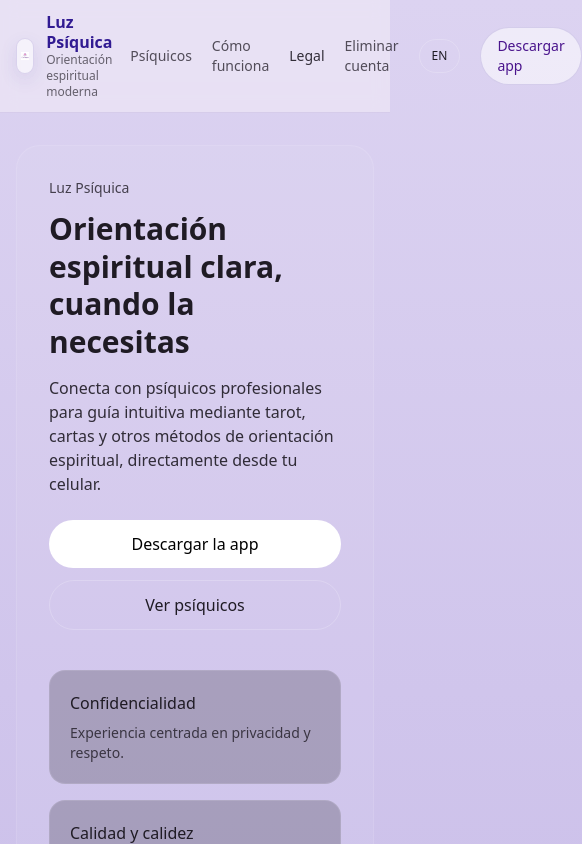
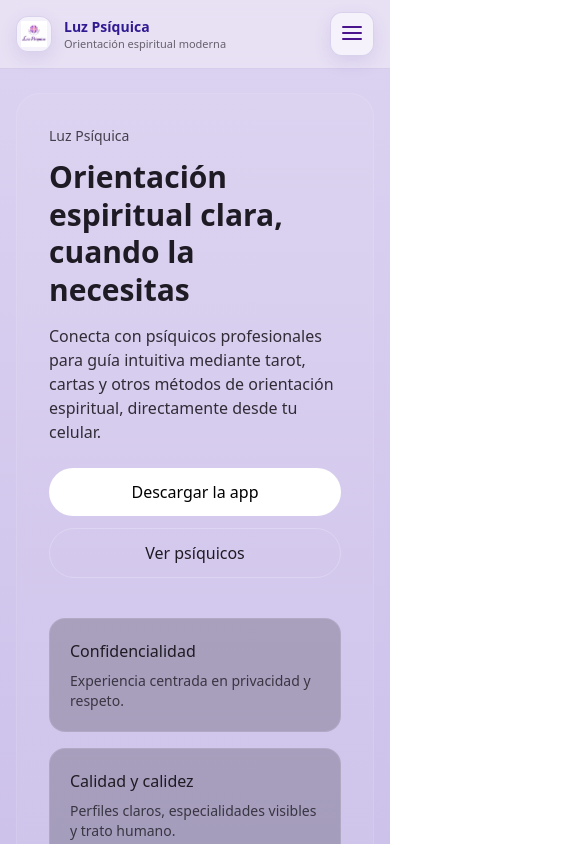
Before and after one commit to andreslo77/luzpsiquica-web, a Next.js app: page /es in a window 390 px wide. Shown: the top 844 px of the page, 582 px wide, since content can reach past the window. Built offline with nearby package versions, Linux system fonts and the light colour scheme.

Commit message:
global.css layout.tsx Header.tsx modified

```diff
--- a/app/globals.css
+++ b/app/globals.css
@@ -21,25 +21,29 @@
   --lp-text: #1f1b24;
 
   /* Primarios */
-  --lp-primary: #311B92;     /* greeting */
-  --lp-primary-2: #4A148C;   /* botones/acentos */
-  --lp-accent: #7E57C2;      /* borde foto */
+  --lp-primary: #311B92;
+  --lp-primary-2: #4A148C;
+  --lp-accent: #7E57C2;
 
   /* Bordes/sombras suaves */
   --lp-border: rgba(49, 27, 146, 0.14);
   --lp-shadow: 0 10px 26px rgba(49, 27, 146, 0.12);
 
-  /* Tipografía (Geist setea estas variables en layout) */
+  /* Tipografía */
   --font-sans: var(--font-geist-sans);
   --font-mono: var(--font-geist-mono);
 }
 
-html, body {
+html {
   color-scheme: light;
+  width: 100%;
+  overflow-x: hidden;
 }
 
 body {
   min-height: 100vh;
+  width: 100%;
+  overflow-x: hidden;
   background: linear-gradient(
     180deg,
     var(--lp-bg-top) 0%,
@@ -50,8 +54,25 @@ body {
   font-family: var(--font-sans), system-ui, -apple-system, Segoe UI, Roboto, Arial, sans-serif;
 }
 
-a { text-decoration: none; }
-* { -webkit-tap-highlight-color: transparent; }
+*,
+*::before,
+*::after {
+  box-sizing: border-box;
+  -webkit-tap-highlight-color: transparent;
+}
+
+img,
+svg,
+video,
+canvas,
+iframe {
+  max-width: 100%;
+  height: auto;
+}
+
+a {
+  text-decoration: none;
+}
 
 ::selection {
   background: rgba(126, 87, 194, 0.22);
--- a/app/layout.tsx
+++ b/app/layout.tsx
@@ -1,5 +1,5 @@
 // app/layout.tsx
-import type { Metadata } from "next";
+import type { Metadata, Viewport } from "next";
 import { Geist, Geist_Mono } from "next/font/google";
 import "./globals.css";
 
@@ -21,6 +21,11 @@ export const metadata: Metadata = {
   description: "Orientación espiritual moderna",
 };
 
+export const viewport: Viewport = {
+  width: "device-width",
+  initialScale: 1,
+};
+
 export default function RootLayout({
   children,
 }: Readonly<{
@@ -28,10 +33,14 @@ export default function RootLayout({
 }>) {
   return (
     <html lang="es">
-      <body className={`${geistSans.variable} ${geistMono.variable} antialiased`}>
+      <body
+        className={`${geistSans.variable} ${geistMono.variable} antialiased min-h-screen overflow-x-hidden`}
+      >
         <Header />
 
-        <main className="mx-auto max-w-6xl px-4 py-8">{children}</main>
+        <main className="mx-auto w-full max-w-6xl px-4 py-6 sm:px-6 sm:py-8">
+          {children}
+        </main>
 
         <Footer />
       </body>
--- a/components/Header.tsx
+++ b/components/Header.tsx
@@ -4,6 +4,7 @@
 import Link from "next/link";
 import Image from "next/image";
 import { usePathname, useRouter } from "next/navigation";
+import { useEffect, useState } from "react";
 
 function detectLang(pathname: string) {
   if (!pathname) return "es";
@@ -27,6 +28,8 @@ export default function Header() {
   const pathname = usePathname() || "/";
   const router = useRouter();
 
+  const [mobileMenuOpen, setMobileMenuOpen] = useState(false);
+
   const safeLang = detectLang(pathname); // "es" | "en"
   const base = `/${safeLang}`;
 
@@ -35,8 +38,27 @@ export default function Header() {
   const handleToggleLanguage = () => {
     const rest = stripLeadingLang(pathname);
     const nextPath = `/${toggleLang}${rest === "/" ? "" : rest}`;
+    setMobileMenuOpen(false);
     router.push(nextPath);
   };
+
+  const closeMobileMenu = () => setMobileMenuOpen(false);
+
+  useEffect(() => {
+    setMobileMenuOpen(false);
+  }, [pathname]);
+
+  useEffect(() => {
+    if (mobileMenuOpen) {
+      document.body.style.overflow = "hidden";
+    } else {
+      document.body.style.overflow = "";
+    }
+
+    return () => {
+      document.body.style.overflow = "";
+    };
+  }, [mobileMenuOpen]);
 
   return (
     <header
@@ -46,10 +68,14 @@ export default function Header() {
         background: "rgba(237,231,246,0.72)",
       }}
     >
-      <div className="mx-auto flex max-w-6xl items-center justify-between px-4 py-3">
-        <Link href={base} className="flex items-center gap-3">
+      <div className="mx-auto flex w-full max-w-6xl items-center justify-between gap-3 px-4 py-3">
+        <Link
+          href={base}
+          className="flex min-w-0 items-center gap-3"
+          onClick={closeMobileMenu}
+        >
           <div
-            className="relative h-9 w-9 overflow-hidden rounded-xl"
+            className="relative h-9 w-9 shrink-0 overflow-hidden rounded-xl"
             style={{
               border: "1px solid var(--lp-border)",
               background: "rgba(255,255,255,0.55)",
@@ -66,17 +92,27 @@ export default function Header() {
             />
           </div>
 
-          <div className="leading-tight">
-            <div className="font-semibold" style={{ color: "var(--lp-primary)" }}>
+          <div className="min-w-0 leading-tight">
+            <div
+              className="truncate font-semibold text-sm sm:text-base"
+              style={{ color: "var(--lp-primary)" }}
+            >
               Luz Psíquica
             </div>
-            <div className="text-xs" style={{ color: "rgba(31,27,36,0.65)" }}>
-              {safeLang === "en" ? "Modern spiritual guidance" : "Orientación espiritual moderna"}
+
+            <div
+              className="truncate text-[11px] sm:text-xs"
+              style={{ color: "rgba(31,27,36,0.65)" }}
+            >
+              {safeLang === "en"
+                ? "Modern spiritual guidance"
+                : "Orientación espiritual moderna"}
             </div>
           </div>
         </Link>
 
-        <nav className="flex items-center gap-5 text-sm">
+        {/* Navegación escritorio */}
+        <nav className="hidden items-center gap-5 text-sm md:flex">
           <Link
             href={`${base}/psychics`}
             className="hover:opacity-100"
@@ -93,11 +129,14 @@ export default function Header() {
             {safeLang === "en" ? "How it works" : "Cómo funciona"}
           </Link>
 
-          <Link href={`${base}/legal`} className="opacity-90 hover:opacity-100">
+          <Link
+            href={`${base}/legal`}
+            className="opacity-90 hover:opacity-100"
+            style={{ color: "rgba(31,27,36,0.75)" }}
+          >
             Legal
           </Link>
 
-          {/* ✅ Link estable para Play Console / eliminación */}
           <Link
             href={`${base}/legal/account-deletion`}
             className="hover:opacity-100"
@@ -109,7 +148,7 @@ export default function Header() {
           <button
             type="button"
             onClick={handleToggleLanguage}
-            className="rounded-full border border-white/20 px-3 py-2 text-xs font-medium hover:bg-white/10"
+            className="rounded-full border border-white/20 px-3 py-2 text-xs font-medium transition hover:bg-white/10"
             aria-label="Cambiar idioma"
             title={safeLang === "en" ? "Switch to Spanish" : "Cambiar a inglés"}
           >
@@ -118,7 +157,7 @@ export default function Header() {
 
           <Link
             href={`${base}/download`}
-            className="rounded-full px-4 py-2 font-medium"
+            className="rounded-full px-4 py-2 font-medium transition hover:opacity-90"
             style={{
               border: "1px solid var(--lp-border)",
               background: "rgba(255,255,255,0.55)",
@@ -128,7 +167,139 @@ export default function Header() {
             {safeLang === "en" ? "Download app" : "Descargar app"}
           </Link>
         </nav>
+
+        {/* Botón hamburguesa móvil */}
+        <button
+          type="button"
+          onClick={() => setMobileMenuOpen((prev) => !prev)}
+          className="inline-flex h-11 w-11 shrink-0 items-center justify-center rounded-xl md:hidden"
+          aria-label={mobileMenuOpen ? "Cerrar menú" : "Abrir menú"}
+          aria-expanded={mobileMenuOpen}
+          aria-controls="mobile-menu"
+          style={{
+            border: "1px solid var(--lp-border)",
+            background: "rgba(255,255,255,0.55)",
+            color: "var(--lp-primary-2)",
+            boxShadow: "0 6px 18px rgba(49,27,146,0.10)",
+          }}
+        >
+          <span className="relative block h-5 w-5">
+            <span
+              className={`absolute left-0 top-[2px] h-[2px] w-5 rounded-full bg-current transition-all duration-300 ${
+                mobileMenuOpen ? "translate-y-[6px] rotate-45" : ""
+              }`}
+            />
+            <span
+              className={`absolute left-0 top-[8px] h-[2px] w-5 rounded-full bg-current transition-all duration-300 ${
+                mobileMenuOpen ? "opacity-0" : "opacity-100"
+              }`}
+            />
+            <span
+              className={`absolute left-0 top-[14px] h-[2px] w-5 rounded-full bg-current transition-all duration-300 ${
+                mobileMenuOpen ? "-translate-y-[6px] -rotate-45" : ""
+              }`}
+            />
+          </span>
+        </button>
       </div>
+
+      {/* Menú móvil desplegable */}
+      {mobileMenuOpen && (
+        <div
+          id="mobile-menu"
+          className="border-t md:hidden"
+          style={{
+            borderColor: "rgba(49,27,146,0.10)",
+            background: "rgba(237,231,246,0.96)",
+          }}
+        >
+          <nav className="mx-auto flex w-full max-w-6xl flex-col gap-2 px-4 py-4">
+            <Link
+              href={`${base}/psychics`}
+              onClick={closeMobileMenu}
+              className="rounded-2xl px-4 py-3 text-sm font-medium transition hover:opacity-90"
+              style={{
+                background: "rgba(255,255,255,0.55)",
+                color: "rgba(31,27,36,0.85)",
+                border: "1px solid var(--lp-border)",
+              }}
+            >
+              {safeLang === "en" ? "Psychics" : "Psíquicos"}
+            </Link>
+
+            <Link
+              href={`${base}/how-it-works`}
+              onClick={closeMobileMenu}
+              className="rounded-2xl px-4 py-3 text-sm font-medium transition hover:opacity-90"
+              style={{
+                background: "rgba(255,255,255,0.55)",
+                color: "rgba(31,27,36,0.85)",
+                border: "1px solid var(--lp-border)",
+              }}
+            >
+              {safeLang === "en" ? "How it works" : "Cómo funciona"}
+            </Link>
+
+            <Link
+              href={`${base}/legal`}
+              onClick={closeMobileMenu}
+              className="rounded-2xl px-4 py-3 text-sm font-medium transition hover:opacity-90"
+              style={{
+                background: "rgba(255,255,255,0.55)",
+                color: "rgba(31,27,36,0.85)",
+                border: "1px solid var(--lp-border)",
+              }}
+            >
+              Legal
+            </Link>
+
+            <Link
+              href={`${base}/legal/account-deletion`}
+              onClick={closeMobileMenu}
+              className="rounded-2xl px-4 py-3 text-sm font-medium transition hover:opacity-90"
+              style={{
+                background: "rgba(255,255,255,0.55)",
+                color: "rgba(31,27,36,0.85)",
+                border: "1px solid var(--lp-border)",
+              }}
+            >
+              {safeLang === "en" ? "Account deletion" : "Eliminar cuenta"}
+            </Link>
+
+            <div className="mt-2 flex flex-col gap-2 sm:flex-row">
+              <button
+                type="button"
+                onClick={handleToggleLanguage}
+                className="rounded-full px-4 py-3 text-sm font-semibold transition hover:opacity-90"
+                style={{
+                  border: "1px solid var(--lp-border)",
+                  background: "rgba(255,255,255,0.55)",
+                  color: "var(--lp-primary-2)",
+                }}
+                aria-label="Cambiar idioma"
+                title={safeLang === "en" ? "Switch to Spanish" : "Cambiar a inglés"}
+              >
+                {safeLang === "en"
+                  ? "Cambiar a Español"
+                  : "Switch to English"}
+              </button>
+
+              <Link
+                href={`${base}/download`}
+                onClick={closeMobileMenu}
+                className="rounded-full px-4 py-3 text-center text-sm font-semibold transition hover:opacity-90"
+                style={{
+                  border: "1px solid var(--lp-border)",
+                  background: "rgba(255,255,255,0.55)",
+                  color: "var(--lp-primary-2)",
+                }}
+              >
+                {safeLang === "en" ? "Download app" : "Descargar app"}
+              </Link>
+            </div>
+          </nav>
+        </div>
+      )}
     </header>
   );
 }
```
